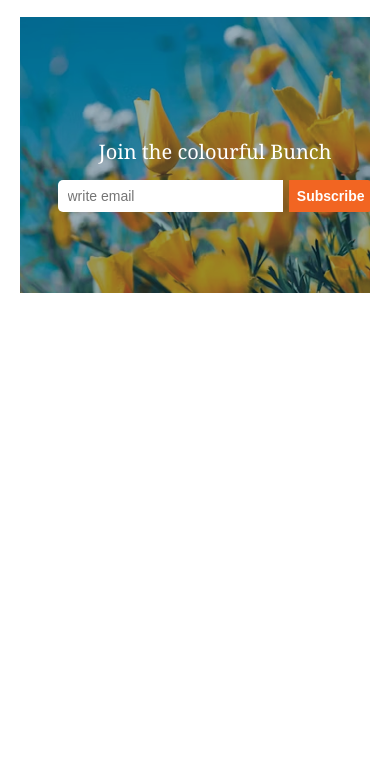
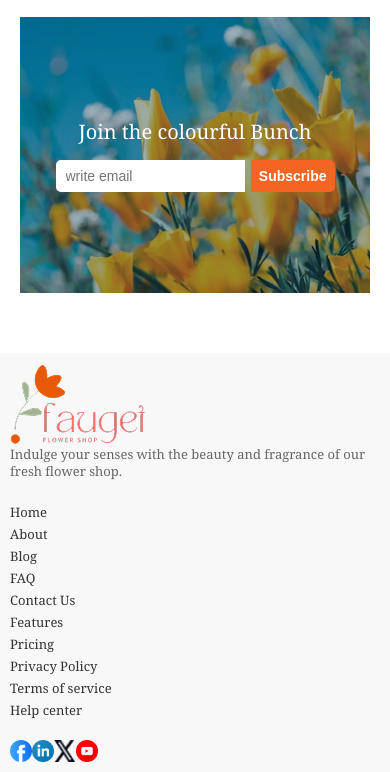
Before and after one commit to humaira-jannat/Assignment-2, a plain HTML site: page index.html in a window 390 px wide. Shown: the part 4024-4796 px from the top of the page. Before the commit the page ends 4377 px from the top, so only its background shows below. Drawn offline with Linux system fonts and the light colour scheme.

Commit message:
added footer-content,logo-section,footer-links,link-group,link-group ul,social-media in html and css also added their responsive part

```diff
--- a/index.html
+++ b/index.html
@@ -162,9 +162,40 @@
                                 </form>
                                 </div>
                             </section>
+                        </main>
+                        <footer>
+                            <div class="footer-content">
+                                <div class="logo-section">
+                                    <img src="images/logo.png" alt="">
+                                    <p class=" noto-serif-font tagline">
+                                       Indulge your senses with the beauty and fragrance of our fresh flower shop.
+                                    </p>
+                                </div>
+                                <div class="footer-links">
+                                    <ul  class="link-group">
+                                        <li><a href="#">Home</a></li>
+                                          <li><a href="#">About</a></li>
+                                            <li><a href="#">Blog</a></li>
+                                              <li><a href="#">FAQ</a></li>
+                                                <li><a href="#">Contact Us</a></li>
+                                    </ul>
+                                    <ul class="link-group">
+                                        <li><a href="#">Features</a></li>
+                                          <li><a href="#">Pricing</a></li>
+                                            <li><a href="#">Privacy Policy</a></li>
+                                              <li><a href="#">Terms of service</a></li>
+                                                <li><a href="#">Help center</a></li>
 
-
-                    </main>
+                                    </ul>
+                                </div>
+                                <div class="social-media">
+                                    <a href="#"><img src="images/icon-facebook.png" alt="facebook"></a>
+                                     <a href="#"><img src="images/icon-linkedin.png" alt="linkedin"></a>
+                                      <a href="#"><img src="images/icon-twitter.png" alt="twitter"></a>
+                                       <a href="#"><img src="images/icon-youtube.png" alt="youtube"></a>
+                                </div>
+                            </div>
+                        </footer>
 
 
 
--- a/styles.css
+++ b/styles.css
@@ -37,7 +37,7 @@ body{
     border: none;
     margin-bottom: 40px;
 }
-/*Logo*/
+
 .logo{
     height: 50px;
     width: auto;
@@ -604,3 +604,148 @@ main {
 
 
 }
+* {
+  margin: 0;
+  padding: 0;
+  box-sizing: border-box;
+}
+
+footer {
+    background-color: #f8f8f8;
+    padding: 40px 20px;
+    color: #333;
+}
+.footer-content {
+    display: flex;
+    flex-wrap: wrap;
+    justify-content: space-between;
+   max-width: 1140px;
+    margin: 0 auto;
+    gap: 20px;
+    align-items: flex-start;
+}
+.logo-section {
+    flex: 1 1 250px;
+
+
+}
+.logo-img {
+    width: 150px;
+    margin-bottom: 10px;
+}
+.tagline {
+    font-size: 14px;
+    line-height: 1.6;
+    color: #666;
+}
+.footer-links {
+    display: flex;
+     gap:40px;
+    flex-wrap: wrap;
+    flex: 2 1 400px;
+    margin: 0;
+    padding: 0;
+    justify-content: center;
+
+}
+.link-group {
+    list-style: none;
+    padding: 0;
+    margin: 0 10px 0 0;
+    min-width: 120px;
+}
+.link-group li {
+    margin-bottom: 10px;
+}
+.link-group a {
+    text-decoration: none;
+    color: #333;
+    font-size: 14px;}
+    .link-group a:hover {
+        color: #b30059;
+    }
+    .social-media {
+       display: flex;
+       gap: 15px;
+       align-items: flex-start;
+       margin-top: 10px;
+       margin-left:0;
+    }
+    .social-media img {
+        width: 24px;
+        height: 24px;
+        display: inline;
+    }
+    .social-media img:hover {
+        transform:scale(1.2);
+    }
+
+  @media(max-width: 430px){
+    footer{
+        padding: 10px;
+        text-align: left;
+    }
+    .footer-links{
+        flex-direction: column;
+        align-items: flex-start;
+       column-gap: 0;
+
+    }
+    .logo-section,
+    .footer-links,
+    .social-media{
+        width: 100%;
+        padding: 0;
+        column-gap: 0;
+    }
+    .logo-section{
+        display: flex;
+        flex-direction: column;
+        align-items: flex-start;
+        gap: 0;}
+        .logo-img{
+            width:120px;
+            display: block;
+        }
+        .tagline{
+            font-size: 13px;
+            line-height: 1.3;
+        }
+        .footer-links{
+            display: flex;
+            flex-direction: column;
+            gap: 0;
+        }
+        .link-group{
+            list-style: none;
+            padding: 0;
+            margin: 0;
+            display: flex;
+            flex-direction: column;
+            width: 100%;
+        }
+          .link-group li{
+            margin: 0;
+        }
+          .link-group a {
+          font-size: 13px;
+          text-decoration: none;
+          color:#333
+        }
+        .social-media{
+            display: flex;
+            flex-direction: row;
+            gap: 20px;
+            align-items: flex-start;
+            margin: 0;
+             column-gap: 0;
+        }
+        .social-media a img {
+            width: 22px;
+            height: 22px;
+            display: block;
+            gap: 10px;
+        }
+
+
+  }
```
